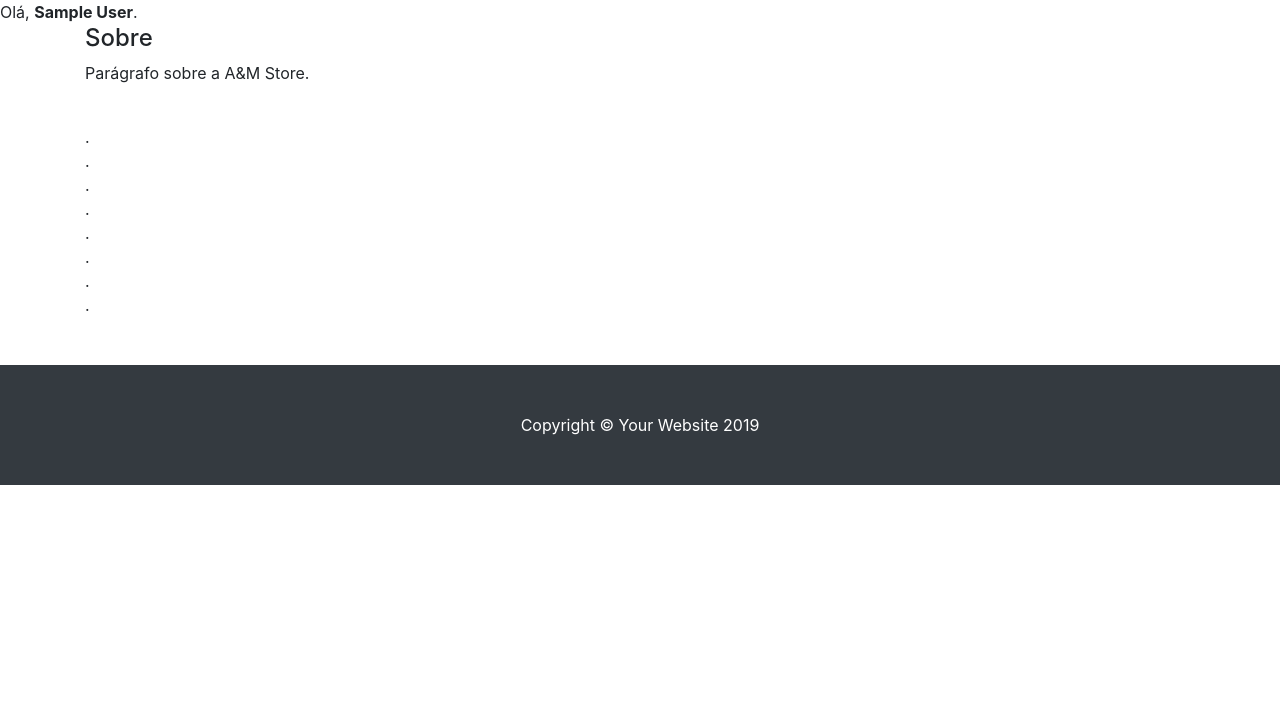
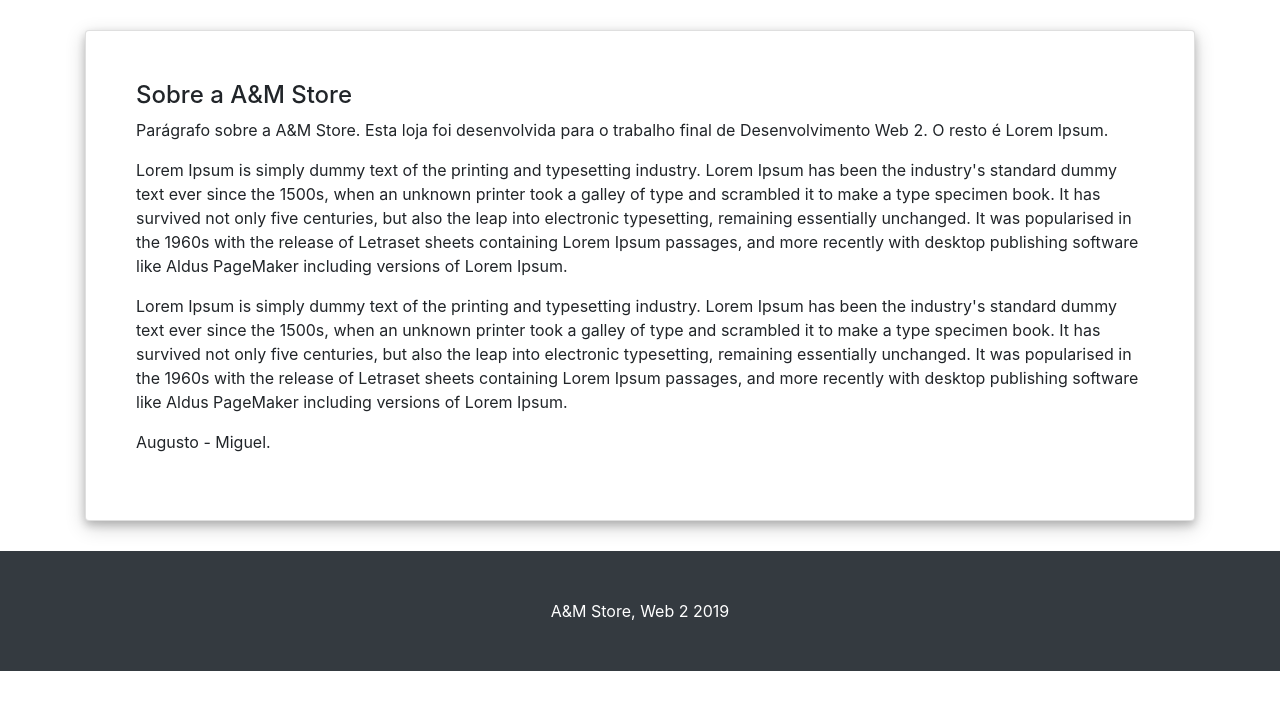
Before and after one commit to MiguelRebelatto/LojaWebll, a PHP site: page /LojaWebll/about.php in a window 1280 px wide. Shown: the part 56-766 px from the top of the page. Run offline with PHP 8.4, Linux system fonts and the light colour scheme; the visitor is signed in with stand-in values (Sample User, id 1).

Commit message:
add styles

```diff
--- a/about.php
+++ b/about.php
@@ -3,16 +3,20 @@
 ?>
 
 <!-- Page Content -->
-  <div class="container">
-
-  	<h4>Sobre</h4>
+<div class="container" style="height: 80%;margin-top: 30px;">
+  	<div class="card" style="margin-bottom: 30px;padding: 50px; box-shadow: 0 4px 8px 0 rgba(0, 0, 0, 0.2), 0 6px 20px 0 rgba(0, 0, 0, 0.19);">
+	<h4>Sobre a A&M Store</h4>
 
   	<div>
-  		<p>Parágrafo sobre a A&M Store.</p>
-  		<br>.<br>.<br>.<br>.<br>.<br>.<br>.<br>.<br><br><br>
+  		<p>Parágrafo sobre a A&M Store. Esta loja foi desenvolvida para o trabalho final de Desenvolvimento Web 2. O resto é Lorem Ipsum.</p>
+		  <p>Lorem Ipsum is simply dummy text of the printing and typesetting industry. Lorem Ipsum has been the industry's standard dummy text ever since the 1500s, when an unknown printer took a galley of type and scrambled it to make a type specimen book. It has survived not only five centuries, but also the leap into electronic typesetting, remaining essentially unchanged. It was popularised in the 1960s with the release of Letraset sheets containing Lorem Ipsum passages,
+		and more recently with desktop publishing software like Aldus PageMaker including versions of Lorem Ipsum.</p>
+		<p>Lorem Ipsum is simply dummy text of the printing and typesetting industry. Lorem Ipsum has been the industry's standard dummy text ever since the 1500s, when an unknown printer took a galley of type and scrambled it to make a type specimen book. It has survived not only five centuries, but also the leap into electronic typesetting, remaining essentially unchanged. It was popularised in the 1960s with the release of Letraset sheets containing Lorem Ipsum passages,
+		and more recently with desktop publishing software like Aldus PageMaker including versions of Lorem Ipsum.</p>
+		<p>Augusto - Miguel.</p>
   	</div>
-
-  </div>
+	</div>
+</div>
 <!-- /.container -->
 
 <?php
--- a/contact.php
+++ b/contact.php
@@ -3,8 +3,8 @@
 ?>
 <link rel="stylesheet" href="https://stackpath.bootstrapcdn.com/bootstrap/4.3.1/css/bootstrap.min.css" integrity="sha384-ggOyR0iXCbMQv3Xipma34MD+dH/1fQ784/j6cY/iJTQUOhcWr7x9JvoRxT2MZw1T" crossorigin="anonymous">
 <!-- Page Content -->
-  <div class="container" style="height: 80%">
-  	<div class="card" style="margin-bottom: 20px;padding: 50px; box-shadow: 0 4px 8px 0 rgba(0, 0, 0, 0.2), 0 6px 20px 0 rgba(0, 0, 0, 0.19);">
+  <div class="container" style="height: 80%; margin-top: 30px;">
+  	<div class="card" style="margin-bottom: 30px;padding: 50px; box-shadow: 0 4px 8px 0 rgba(0, 0, 0, 0.2), 0 6px 20px 0 rgba(0, 0, 0, 0.19);">
 		<div class="">
 		<?php
 			if (@$_GET['enviado'] == 1){
--- a/footer.php
+++ b/footer.php
@@ -1,7 +1,7 @@
   <!-- Footer -->
   <footer class="py-5 bg-dark">
     <div class="container">
-      <p class="m-0 text-center text-white">Copyright &copy; Your Website 2019</p>
+      <p class="m-0 text-center text-white">A&M Store, Web 2 2019</p>
     </div>
     <!-- /.container -->
   </footer>
--- a/index.php
+++ b/index.php
@@ -23,6 +23,7 @@
 ?>
 <!-- Page Content -->
   <div class="container">
+  <?php echo'Ol&aacute;, <Strong>' . $_SESSION['name'] . '</Strong>.';?>
     <form name="frmBusca" method="post" action="index.php?a=buscar<?php if ($categoria>0) {echo '&categoria='.$categoria;}?>" >
       <input type="text" class="form-control" name="texto" style="width: 84%; display: inline-block" placeholder="Pesquisar..."/>
       <button style="width: 15%; display: inline-block;" type="submit" class="btn btn-dark" value="Buscar">Buscar</button>
@@ -79,7 +80,7 @@
             echo
             '<div class="col-lg-4 col-md-6 mb-4">
              <div class="card h-100">
-              <a href="produtoDetail.php?idProd=' . $row['id'] .'"><img class="card-img-top" src="./imagensProdutos/'. $row['id'] .'.jpg" alt="./imagensProdutos/'.$row['id'].'.png"></a>
+              <a href="produtoDetail.php?idProd=' . $row['id'] .'"><img class="card-img-top" style="height: 180px;" src="./imagensProdutos/'. $row['id'] .'.jpg" alt="./imagensProdutos/'.$row['id'].'.png"></a>
               <div class="card-body">
                 <h4 class="card-title">
                   <a href="produtoDetail.php?idProd=' . $row['id'] .'">' . $row['nome'] .'</a>
--- a/layout.php
+++ b/layout.php
@@ -2,7 +2,7 @@
 session_start();
 
 if (isset($_SESSION['name'])){
-  echo 'Ol&aacute;, <Strong>' . $_SESSION['name'] . '</Strong>.';
+  $usuario = $_SESSION['name'];
 }else{
   header('location: login.php');
 }
--- a/produtos.json
+++ b/produtos.json
@@ -1 +1 @@
-{"produtos":[{"id":"1","nome":"Produto 1","preco":"3.51","descricao":"Um belo produto","categorias":"0"},{"id":"2","nome":"Uma banana","preco":"5.00","descricao":"Uma banana vermelha","categorias":"0"},{"id":"5","nome":"teste","preco":"4.00","descricao":"4","categorias":"0"},{"id":"6","nome":"teste","preco":"4.00","descricao":"4","categorias":"0"},{"id":"7","nome":"teste","preco":"4.00","descricao":"4","categorias":"1"}]}
+{"produtos":[{"id":"1","nome":"Produto 1","preco":"3.00","descricao":"Um belo produto","categorias":"2"},{"id":"2","nome":"Uma ma??","preco":"5.00","descricao":"Uma ma?a vermelha","categorias":"2"},{"id":"5","nome":"teste","preco":"4.00","descricao":"4","categorias":"2"},{"id":"6","nome":"teste","preco":"4.00","descricao":"4","categorias":"2"},{"id":"7","nome":"teste","preco":"4.00","descricao":"4","categorias":"1"}]}
```
